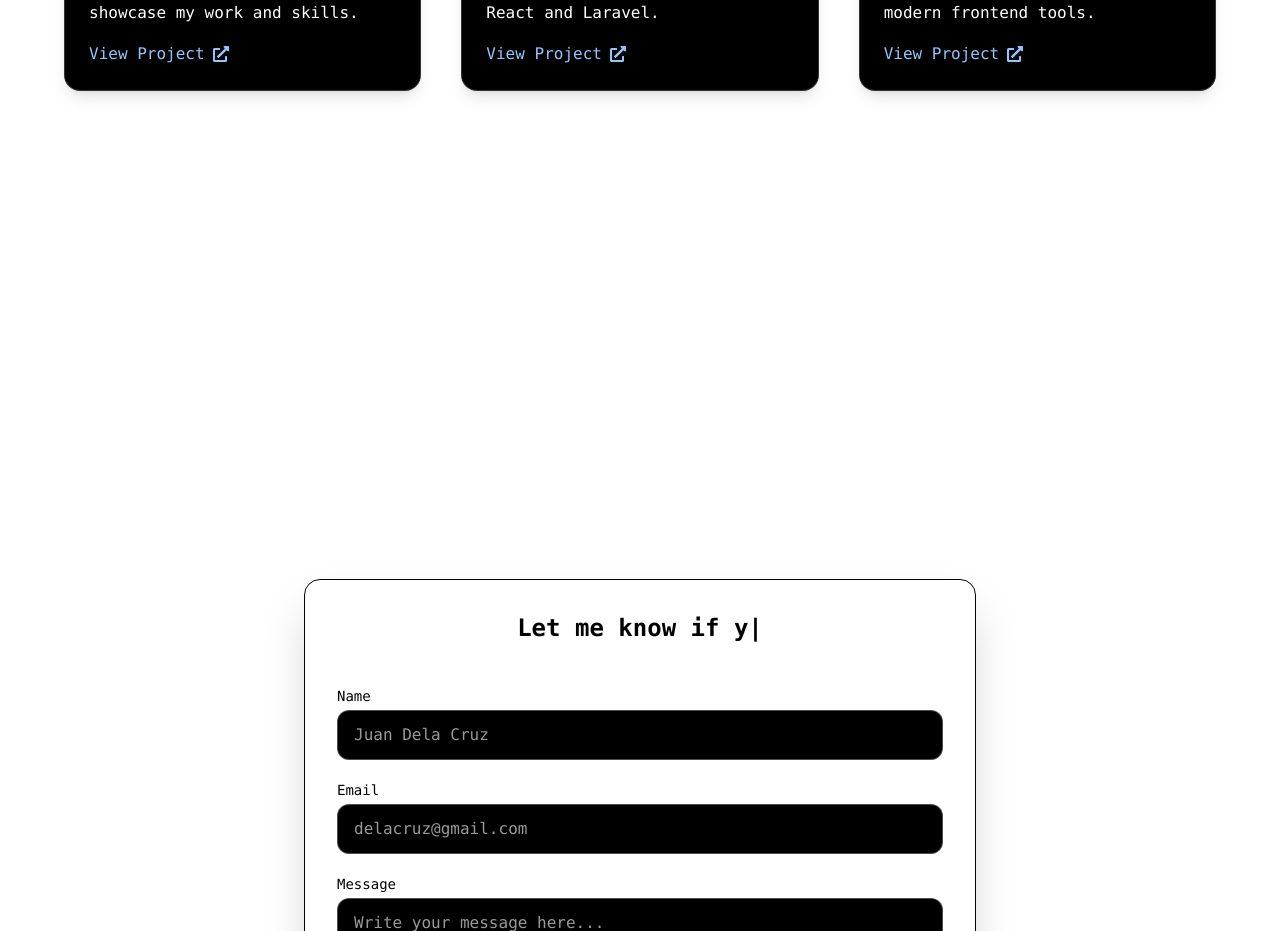
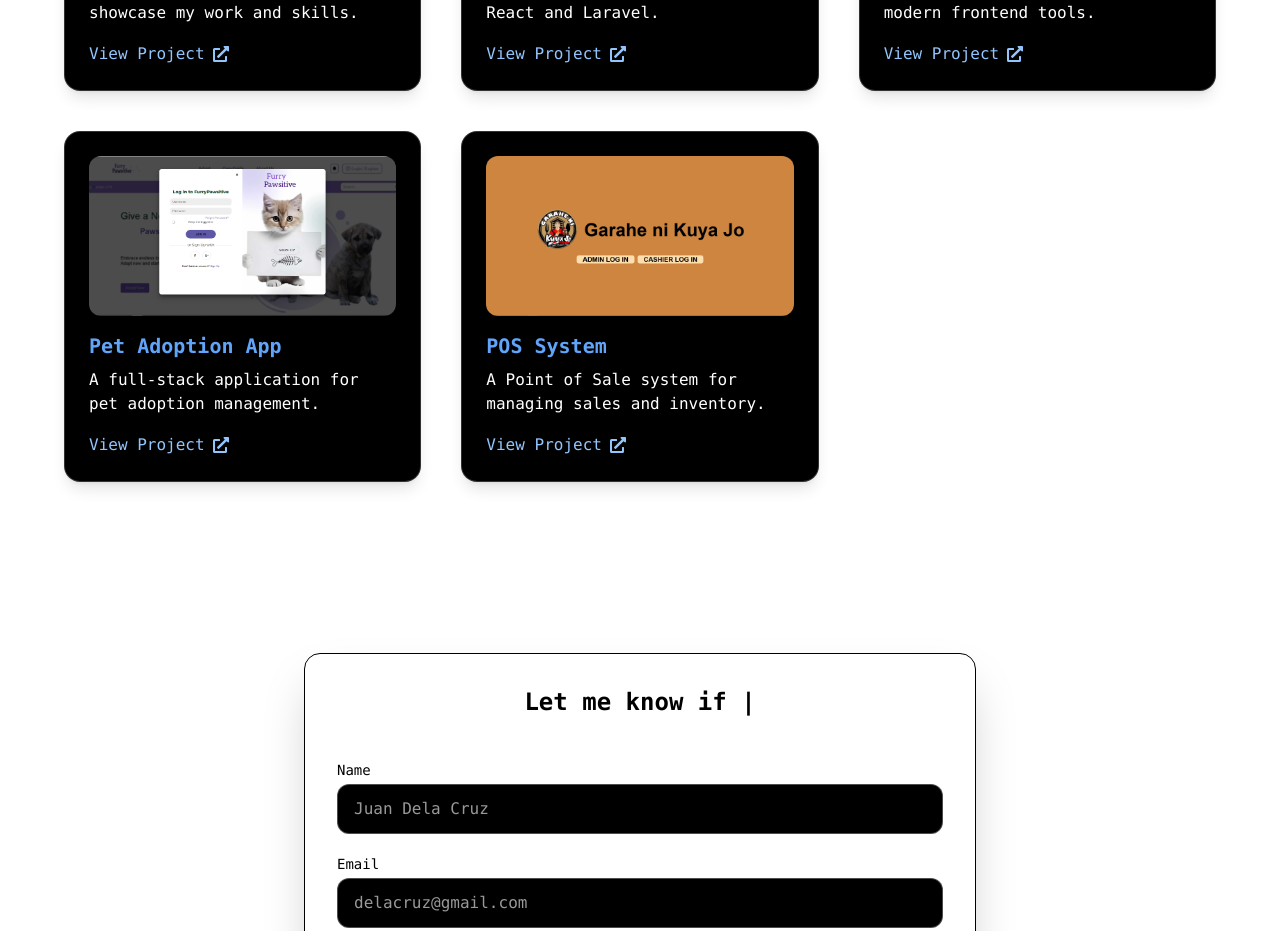
Before and after one commit to miracl3-dreams/my-portfolio, a React (Vite) app: page / in a window 1280 px wide. Shown: the part 2980-3911 px from the top of the page. Built offline with nearby package versions, Linux system fonts and the light colour scheme.

Commit message:
feat: added existing projects

```diff
--- a/src/pages/Projects.jsx
+++ b/src/pages/Projects.jsx
@@ -21,6 +21,18 @@ const projects = [
     link: "https://aag-e-commerce.netlify.app/home",
     image: "/images/ecommerce.PNG",
   },
+  {
+    title: "Pet Adoption App",
+    description: "A full-stack application for pet adoption management.",
+    link: "",
+    image: "/images/pawsitive.PNG",
+  },
+  {
+    title: "POS System",
+    description: "A Point of Sale system for managing sales and inventory.",
+    link: "",
+    image: "/images/pos.PNG",
+  }
 ];
 
 const Project = () => {
```
